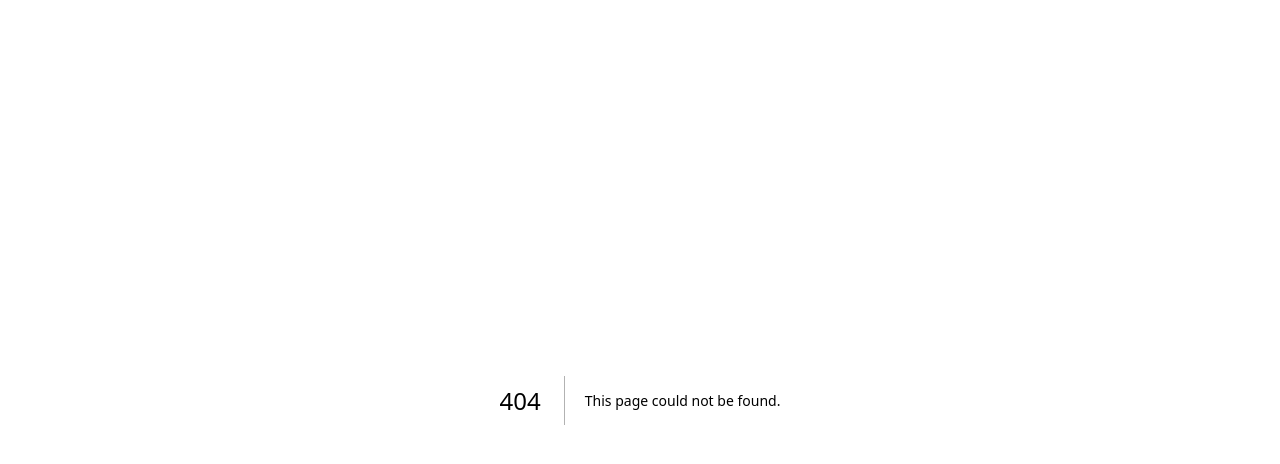
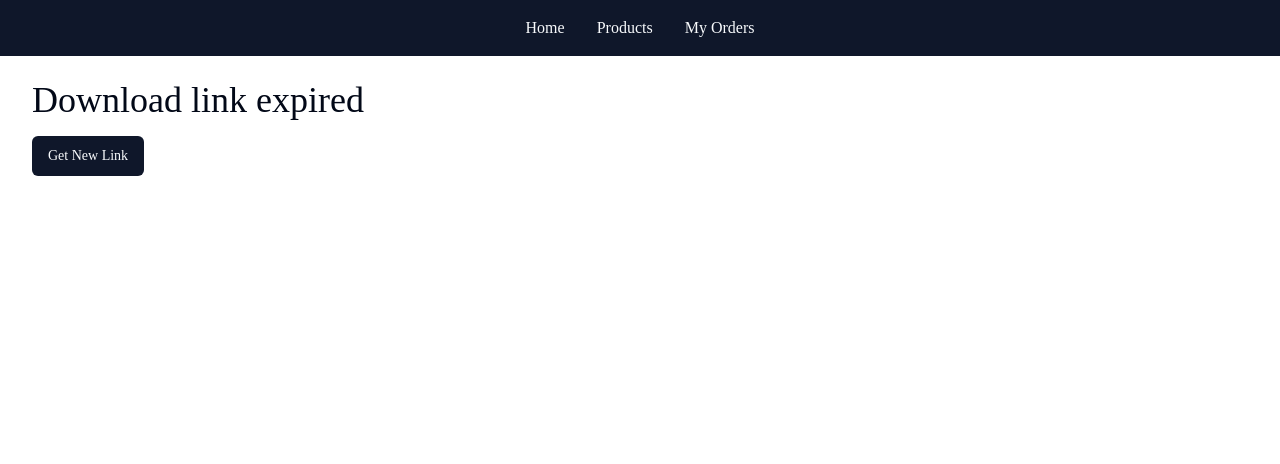
Before and after one commit to lasha-codes/prisma-ecommerce, a Next.js app: page /products/download/expired in a window 1280 px wide. Before the commit this address had no page. Shown: the top 464 px of the page. Built offline with nearby package versions, Linux system fonts and the light colour scheme.

Commit message:
expired components and we are finishing our project here

```diff
--- /dev/null
+++ b/src/app/(customerFacing)/products/download/expired/page.tsx
@@ -0,0 +1,15 @@
+import { Button } from '@/components/ui/button'
+import Link from 'next/link'
+
+const Expired = () => {
+  return (
+    <>
+      <h1 className='text-4xl mb-4'>Download link expired</h1>
+      <Button>
+        <Link href='/orders'>Get New Link</Link>
+      </Button>
+    </>
+  )
+}
+
+export default Expired
```
